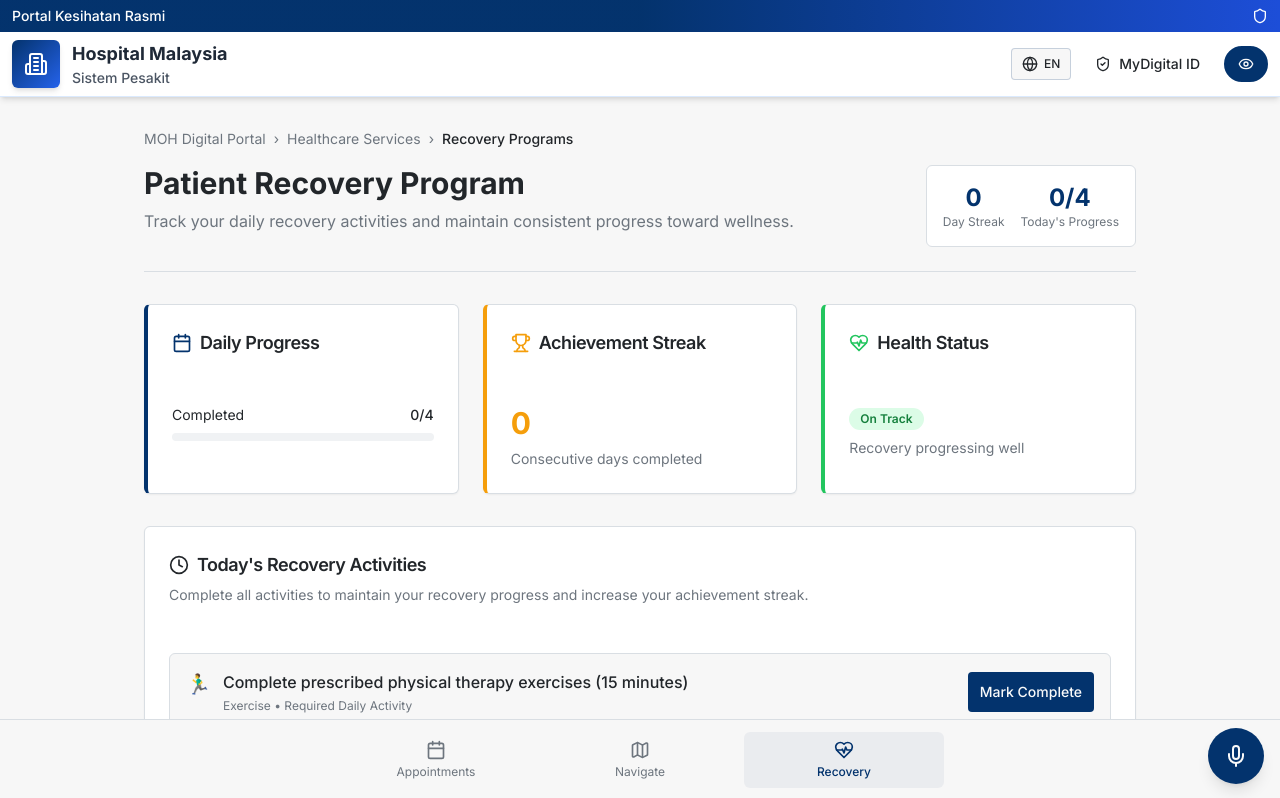
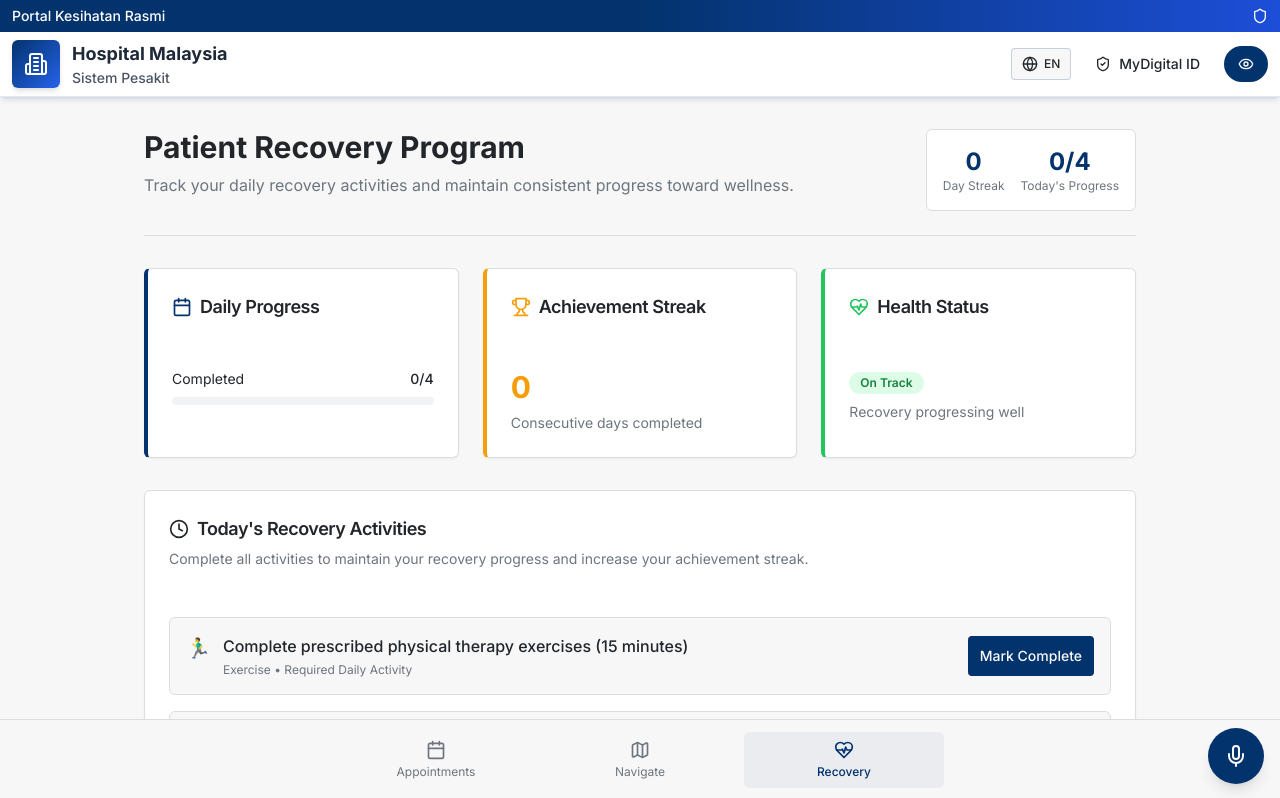
Before and after one commit to teh0401/sentihealth, a React (Vite) app: page /recovery in a window 1280 px wide. Shown: the top 798 px of the page. Built offline with nearby package versions, Linux system fonts and the light colour scheme.

Commit message:
Remove breadcrumb from Recovery page
The breadcrumb on the Recovery page has been removed.

```diff
--- a/src/pages/Recovery.tsx
+++ b/src/pages/Recovery.tsx
@@ -55,13 +55,6 @@ const Recovery = () => {
       {/* Page Header */}
       <section className="border-b pb-4 sm:pb-6">
         <div className="space-y-3 sm:space-y-4">
-          <div className="flex items-center gap-2 text-xs sm:text-sm text-muted-foreground overflow-x-auto">
-            <span className="whitespace-nowrap">MOH Digital Portal</span>
-            <span>›</span>
-            <span className="whitespace-nowrap">Healthcare Services</span>
-            <span>›</span>
-            <span className="text-foreground font-medium whitespace-nowrap">Recovery Programs</span>
-          </div>
           <div className="flex flex-col lg:flex-row lg:items-start lg:justify-between gap-4">
             <div className="flex-1">
               <h1 className="text-2xl sm:text-3xl font-bold text-foreground">Patient Recovery Program</h1>
```
